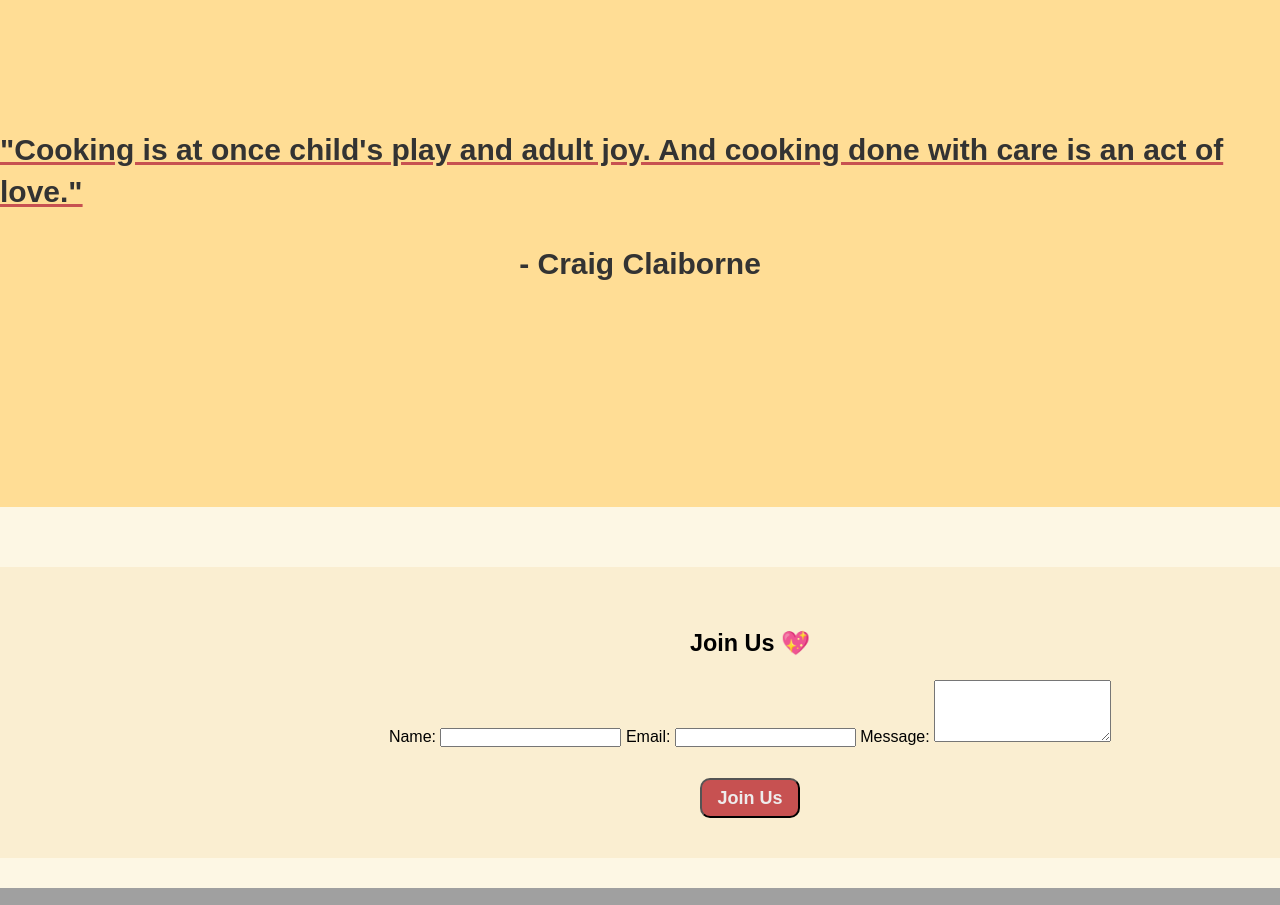
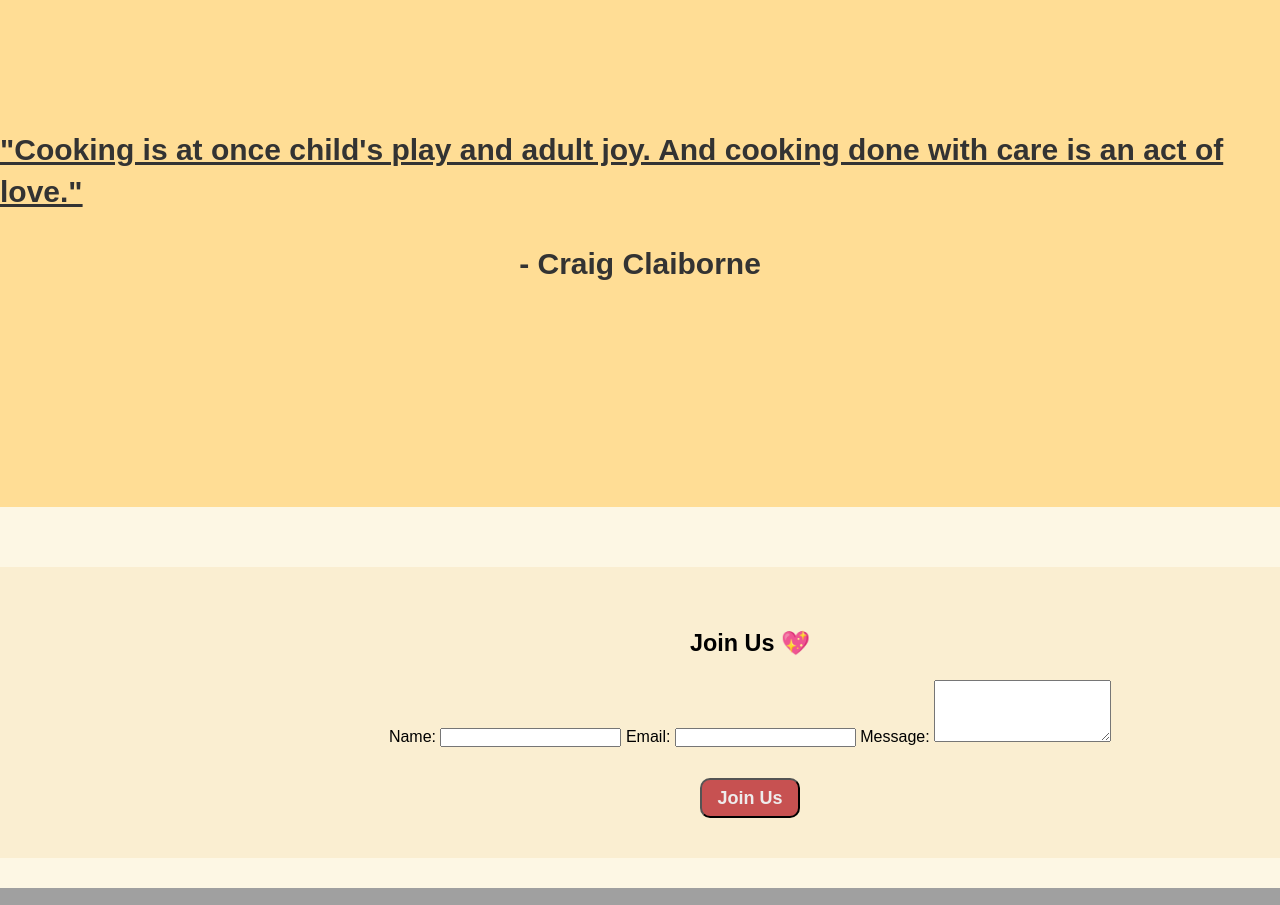
Before and after one commit to Ellisia-Chan/Recipe-Website, a plain HTML site: page index.html in a window 1280 px wide. Shown: the part 3120-4025 px from the top of the page. Drawn offline with Linux system fonts and the light colour scheme.

Commit message:
Update style.css

```diff
--- a/style.css
+++ b/style.css
@@ -445,7 +445,6 @@ body {
 
 .quote-section h2:first-child {
   text-decoration: underline;
-  text-decoration-color: #c75151;
 }
 
 /* Form */
```
